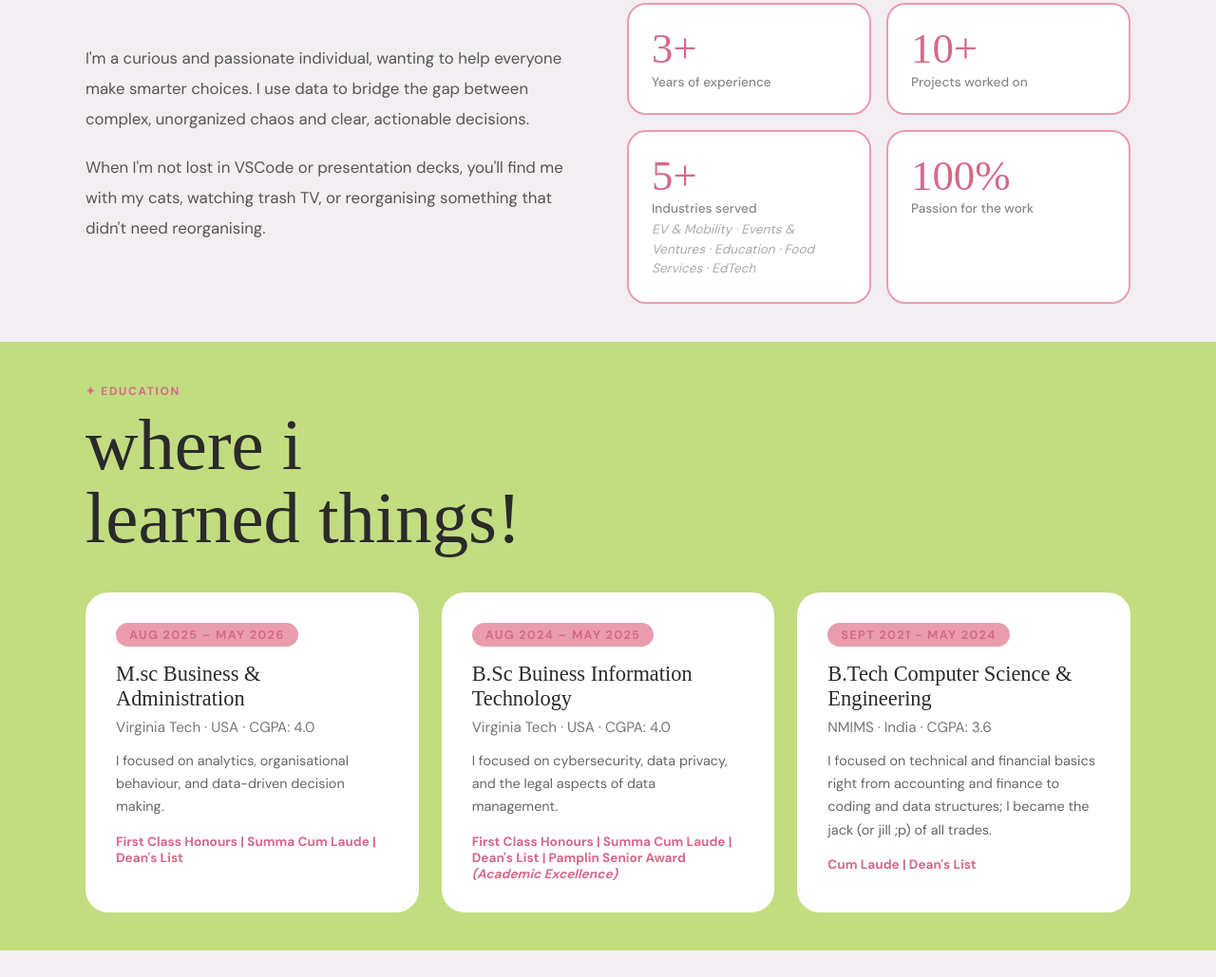
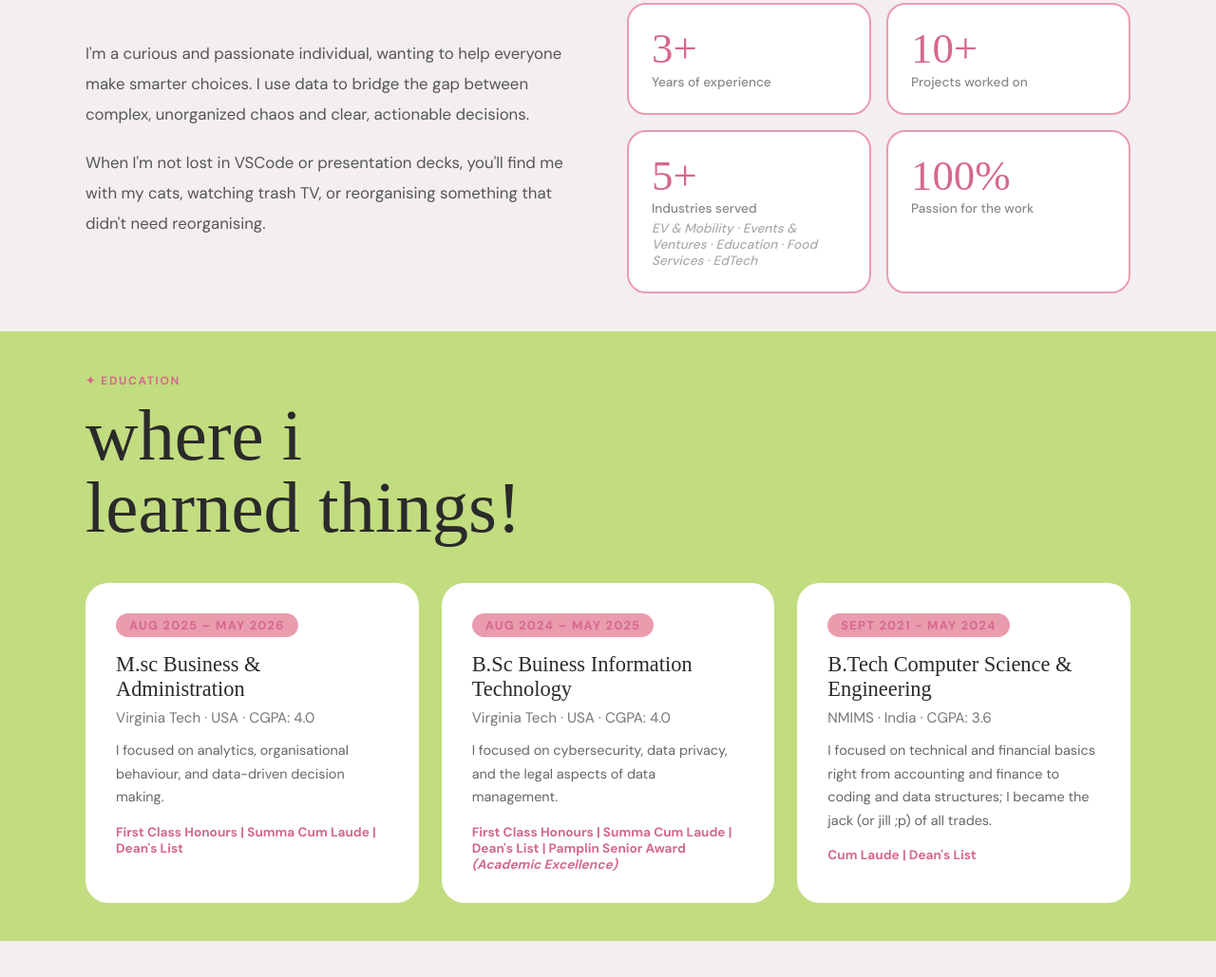
Before and after one commit to kshama-purohit/portfolio, a plain HTML site: page index.html in a window 1280 px wide. Shown: the part 1062-2091 px from the top of the page at 95% size. Drawn offline with Linux system fonts and the light colour scheme; a web font is replaced by a local one.

Commit message:
Update style.css

```diff
--- a/style.css
+++ b/style.css
@@ -396,8 +396,8 @@
     .stat-industries {
       font-size: 0.85rem;
       color: #aaa;
+      font-weight: 500;
       margin-top: 4px;
-      line-height: 1.5;
       font-style: italic;
     }
 
```
